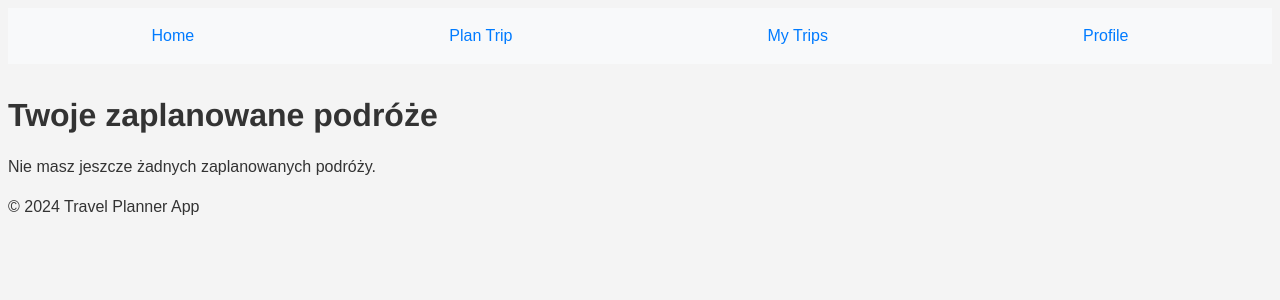
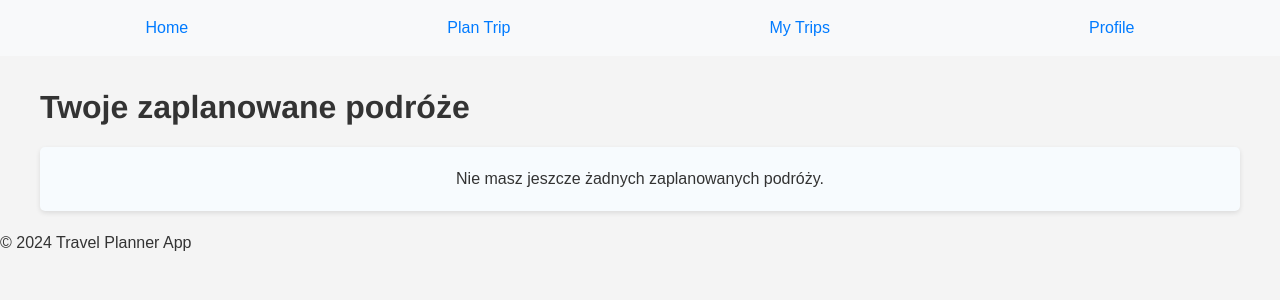
Before and after one commit to SebBudynski/travel-planer, an Angular app: page /trips in a window 1280 px wide. Shown: the top 300 px of the page. Built offline with nearby package versions, Linux system fonts and the light colour scheme.

Commit message:
Add styles to My Trips

```diff
--- a/src/app/pages/trip-list/trip-list.component.scss
+++ b/src/app/pages/trip-list/trip-list.component.scss
@@ -0,0 +1,30 @@
+@import '../../../styles/variables';
+
+.empty-state {
+  text-align: center;
+  padding: 20px;
+  background-color: lighten($primary-color, 45%);
+}
+
+.trip-card {
+  transition: transform 0.3s ease;
+
+  &:hover {
+    transform: translateY(-5px);
+  }
+
+  h3 {
+    color: $primary-color;
+    margin-top: 0;
+  }
+
+  p {
+    margin: 10px 0;
+  }
+}
+
+.button-group {
+  display: flex;
+  justify-content: space-between;
+  margin-top: 15px;
+}
--- a/src/app/pages/trip-list/trip-list.component.ts
+++ b/src/app/pages/trip-list/trip-list.component.ts
@@ -1,8 +1,6 @@
-// src/app/pages/trip-list/trip-list.component.ts
 import { Component, OnInit } from '@angular/core';
 import { CommonModule } from '@angular/common';
-import { RouterModule } from '@angular/router';
-import { Router } from '@angular/router';
+import { RouterModule, Router } from '@angular/router';
 import { TripService } from '../../services/trip.service';
 import { Trip } from '../../models/trip.model';
 
@@ -11,38 +9,27 @@ import { Trip } from '../../models/trip.model';
   standalone: true,
   imports: [CommonModule, RouterModule],
   template: `
-    <h2>Twoje zaplanowane podróże</h2>
-    <div *ngIf="trips.length === 0">
-      Nie masz jeszcze żadnych zaplanowanych podróży.
+    <div class="container">
+      <h2>Twoje zaplanowane podróże</h2>
+      <div *ngIf="trips.length === 0" class="card empty-state">
+        Nie masz jeszcze żadnych zaplanowanych podróży.
+      </div>
+      <div *ngIf="trips.length > 0" class="grid">
+        <div *ngFor="let trip of trips" class="card trip-card">
+          <h3>{{ trip.destination }}</h3>
+          <p><strong>Początek podróży:</strong> {{ trip.origin }}</p>
+          <p><strong>Data:</strong> {{ trip.startDate }} - {{ trip.endDate }}</p>
+          <p><strong>Liczba podróżujących:</strong> {{ trip.travelers }}</p>
+          <p><strong>Budżet:</strong> {{ trip.budget }} PLN</p>
+          <div class="button-group">
+            <button (click)="editTrip(trip.id)" class="btn btn-secondary">Edytuj</button>
+            <button (click)="deleteTrip(trip.id)" class="btn btn-outline">Usuń</button>
+          </div>
+        </div>
+      </div>
     </div>
-    <ul *ngIf="trips.length > 0">
-      <li *ngFor="let trip of trips">
-        <h3>{{ trip.destination }}</h3>
-        <p>Od: {{ trip.startDate }} Do: {{ trip.endDate }}</p>
-        <p>Liczba podróżujących: {{ trip.travelers }}</p>
-        <p>Budżet: {{ trip.budget }} PLN</p>
-        <button (click)="editTrip(trip.id)">Edytuj</button>
-        <button (click)="deleteTrip(trip.id)">Usuń</button>
-      </li>
-    </ul>
   `,
-  styles: [
-    `
-      ul {
-        list-style-type: none;
-        padding: 0;
-      }
-      li {
-        border: 1px solid #ddd;
-        margin-bottom: 10px;
-        padding: 10px;
-        border-radius: 5px;
-      }
-      button {
-        margin-right: 10px;
-      }
-    `,
-  ],
+  styleUrls: ['./trip-list.component.scss']
 })
 export class TripListComponent implements OnInit {
   trips: Trip[] = [];
@@ -64,7 +51,7 @@ export class TripListComponent implements OnInit {
   deleteTrip(id: string): void {
     if (confirm('Czy na pewno chcesz usunąć tę podróż?')) {
       this.tripService.deleteTrip(id);
-      this.loadTrips(); // Odświeżamy listę po usunięciu
+      this.loadTrips();
     }
   }
 }
--- a/src/styles.scss
+++ b/src/styles.scss
@@ -4,3 +4,4 @@
 @import "typography";
 @import "buttons";
 @import "forms";
+@import "layout";
--- a/src/styles/_base.scss
+++ b/src/styles/_base.scss
@@ -1,9 +1,11 @@
 body {
-    font-family: Arial, sans-serif;
-    line-height: 1.6;
-    color: $text-color;
-    background-color: $background-color;
-  }
+  font-family: $font-family;
+  background-color: $background-color;
+  color: $text-color;
+  line-height: 1.6;
+  margin: 0;
+  padding: 0;
+}
 
   h1, h2, h3, h4, h5, h6 {
     margin-bottom: 0.5em;
--- /dev/null
+++ b/src/styles/_layout.scss
@@ -0,0 +1,19 @@
+.container {
+    max-width: 1200px;
+    margin: 0 auto;
+    padding: 0 20px;
+  }
+
+  .card {
+    background-color: white;
+    border-radius: $border-radius;
+    box-shadow: $box-shadow;
+    padding: 20px;
+    margin-bottom: 20px;
+  }
+
+  .grid {
+    display: grid;
+    grid-template-columns: repeat(auto-fill, minmax(300px, 1fr));
+    gap: 20px;
+  }
--- a/src/styles/_variables.scss
+++ b/src/styles/_variables.scss
@@ -1,4 +1,12 @@
 $primary-color: #3498db;
 $secondary-color: #2ecc71;
+$accent-color: #e74c3c;
+$background-color: #f4f4f4;
 $text-color: #333;
-$background-color: #f4f4f4;
+$light-text-color: #fff;
+$border-color: #ddd;
+
+$border-radius: 5px;
+$box-shadow: 0 2px 5px rgba(0, 0, 0, 0.1);
+
+$font-family: 'Arial', sans-serif;
```
